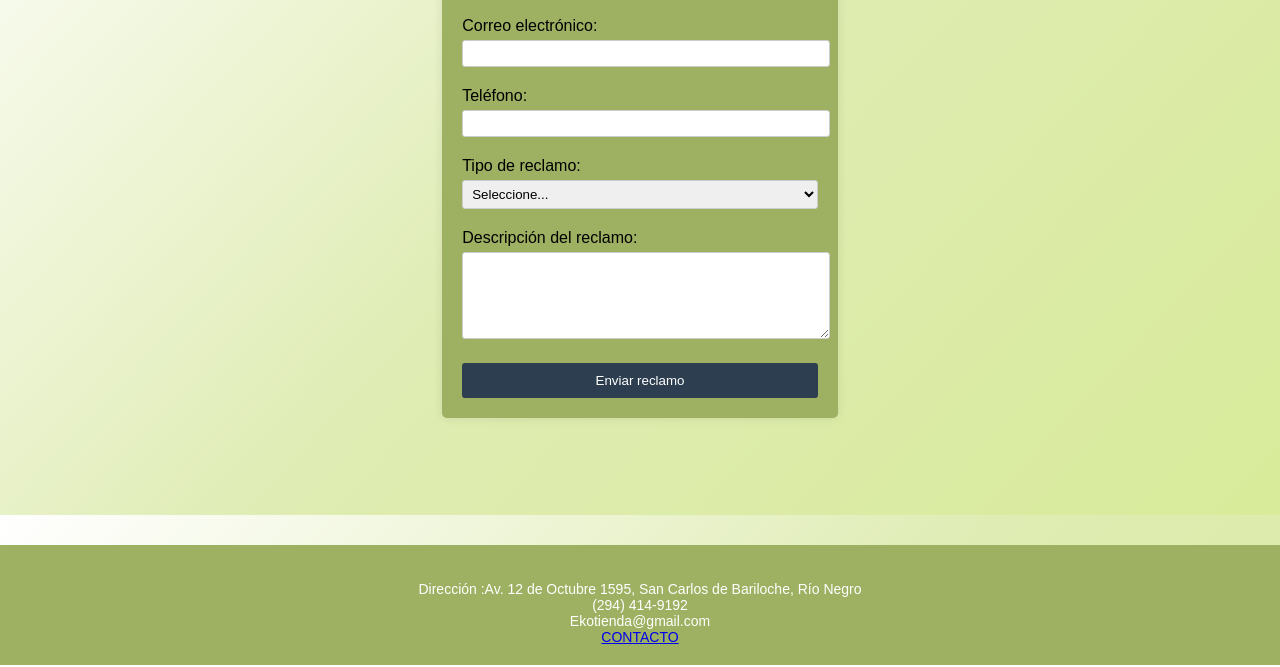
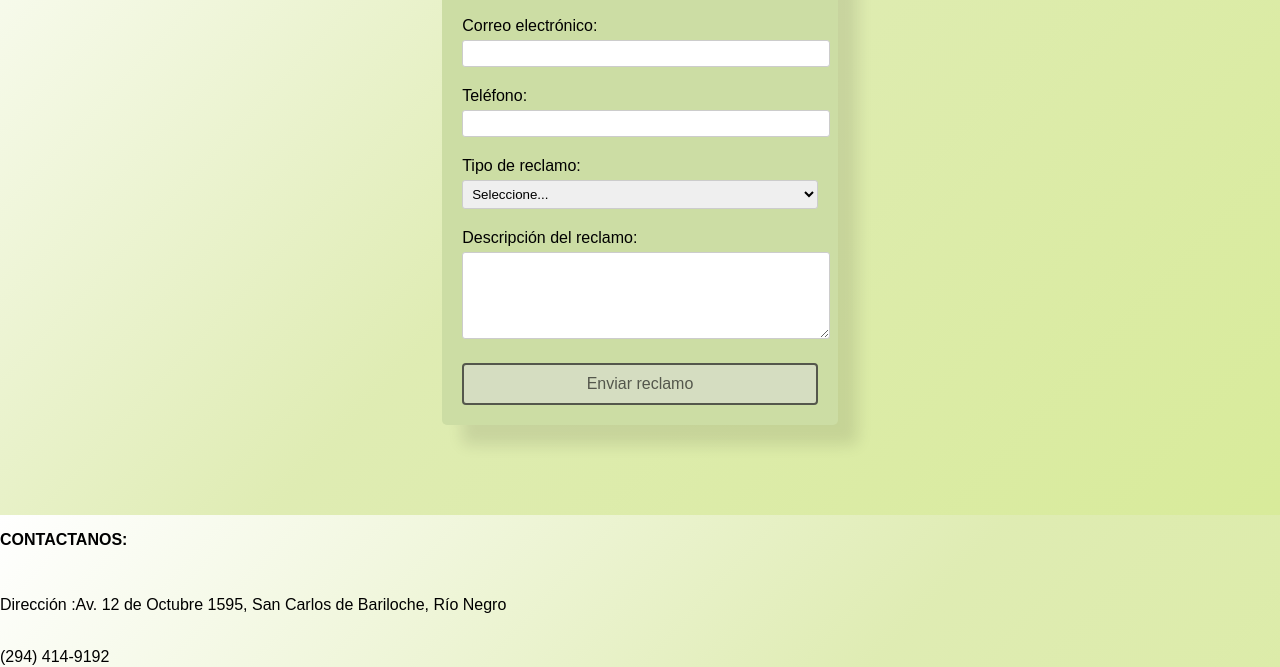
Before and after one commit to profbriandevita/proyectoweb, a plain HTML site: page enlaces/reclamos.html in a window 1280 px wide. Shown: the part 285-952 px from the top of the page. Drawn offline with Linux system fonts and the light colour scheme.

Commit message:
css en footer

```diff
--- a/css/index.css
+++ b/css/index.css
@@ -123,6 +123,7 @@ div img {
 
 
 input[type="submit"] {
+    display: block;
     background-color: rgb(213,221,193);
     color: rgb(84, 87, 76);
     padding: 5px 5px;
@@ -246,18 +247,27 @@ main {
 
   footer {
     background-color:  rgb(213,221,193);
-    padding: 30px;
+    padding: 1px;
     display: flex;
     font-display: verdana;
-    flex-wrap: wrap;
-    margin
+
   }
 
   footer a {
     text-decoration: none;
     color: black;
+
   }
 
   footer a:hover {
     text-decoration: underline;
+
   }
+  footer p {
+    text-decoration: underline;
+    font-size: 20px
+
+  }
+  footer div {
+    text-align: left;
+  }
--- a/css/reclamos.css
+++ b/css/reclamos.css
@@ -33,14 +33,11 @@ color: rgb(84, 87, 76)
 }
 
 
-footer {
-    background-color: rgb(158, 176, 97);
-    padding: 20px;
-    text-align: center;
-    color: white;
-    font-size: 14px;
-    margin-top: 30px;
-  }
+
+
+
+
+
     body {
       font-family: Arial, sans-serif;
       background: linear-gradient(313deg, rgb(216, 235, 154) 0%, rgb(223, 236, 179) 50%, rgba(255,255,255,1) 100%);
@@ -48,12 +45,13 @@ footer {
     }
 
     .form-container {
-      background-color: rgb(158, 176, 97);
+      background-color: rgb(204, 221, 164);
       max-width: 400px;
       margin: 50px auto;
       padding: 20px;
       border-radius: 5px;
-      box-shadow: 0px 0px 10px rgba(0, 0, 0, 0.1);
+      border: black;
+      box-shadow: 20px 20px 15px rgba(3, 3, 3, 0.1);
     }
 
     h1 {
@@ -78,15 +76,16 @@ footer {
       display: block;
       width: 100%;
       padding: 10px;
-      background-color: #2c3e50;
-      color: white;
-      border: none;
-      border-radius: 3px;
+      background-color: rgb(213,221,193);
+      color: rgb(84, 87, 76);
+      border:solid 2px rgb(84, 87, 76);
+      border-radius: 4px;
       cursor: pointer;
+      font-size: medium
     }
 
     button:hover {
-      background-color: #2c3e50;
+      background-color: #ffffff;
     }
 
     html, body {
--- a/enlaces/reclamos.html
+++ b/enlaces/reclamos.html
@@ -5,6 +5,7 @@
 <meta name="viewport" content="width=device-width, initial-scale=1.0">
 <title>Formulario de Reclamo</title>
 <link rel="stylesheet" href="/css/reclamos.css">
+
 
 </head>
 
@@ -53,16 +54,29 @@
 </div>
 <script src="/js/index.js"></script>
 </body>
+
 <footer>
   <!-- Contenido del pie de pagina -->
 
+  <div > <p >  <strong >CONTACTANOS:</strong></p>
+    <br>
+    <i class="las la-map-marker" style="font-size: 30px"></i>
+    Dirección :Av. 12 de Octubre 1595, San Carlos de Bariloche, Río Negro
+    <br>
+    <br>
+    <i class="las la-phone" style="font-size: 30px"></i>
+    (294) 414-9192
+    <br>
+    <br>
+    <i class="las la-envelope" style="font-size: 30px"></i>
+    Ekotienda@gmail.com</div><br>
+<img src="/img/logo.png" alt="Logo de la Tienda">
   <br>
-  Dirección :Av. 12 de Octubre 1595, San Carlos de Bariloche, Río Negro
-  <br>
-  (294) 414-9192
-  <br>
-  Ekotienda@gmail.com
-  <br>
-  <a href="/enlaces/pagina5.html" class="contacto" > CONTACTO </a>
+  <div1> <i class="lab la-wpforms" style="font-size: 30px"></i>  <a href="/enlaces/pagina5.html" class="contacto" > <strong>CONTACTO</strong> </a>
+    <br>
+    <br>
+    <i class="las la-comment" style="font-size: 30px"></i>
+    <a href="/enlaces/reclamos.html"><strong>RECLAMOS</strong></a></div1>
+
 </footer>
 </html>
```
Also changed, not shown: enlaces/pagina1.html (+19 -7 lines), enlaces/pagina2.html (+19 -7 lines), enlaces/pagina3.html (+19 -8 lines), enlaces/pagina4.html (+19 -7 lines), enlaces/pagina5.html (+19 -7 lines), index.html (+20 -10 lines).
